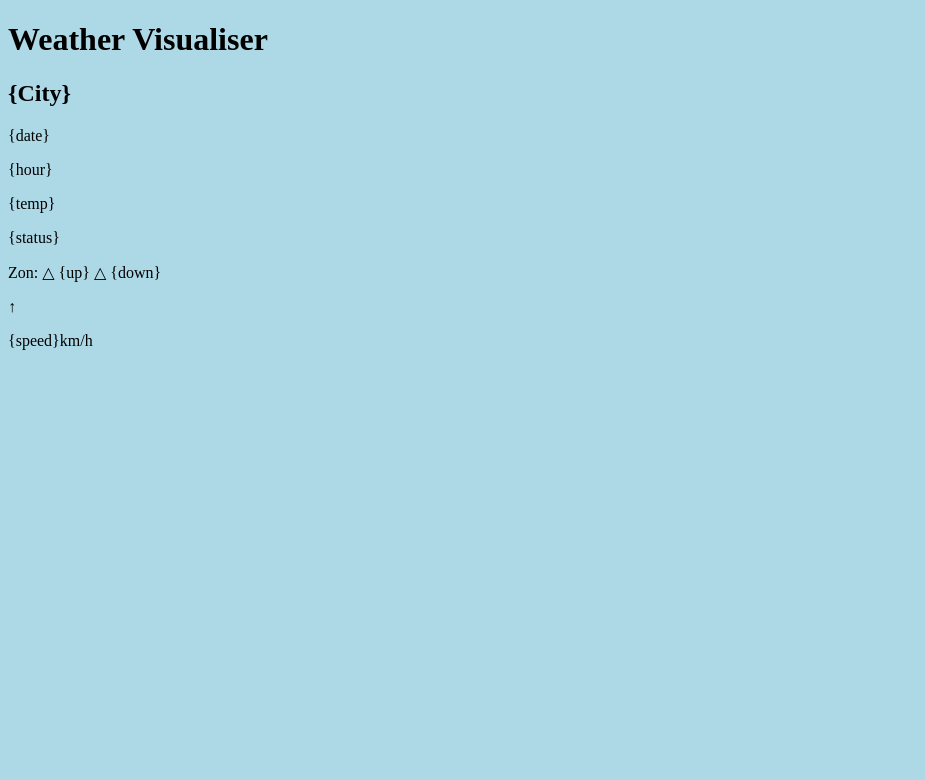
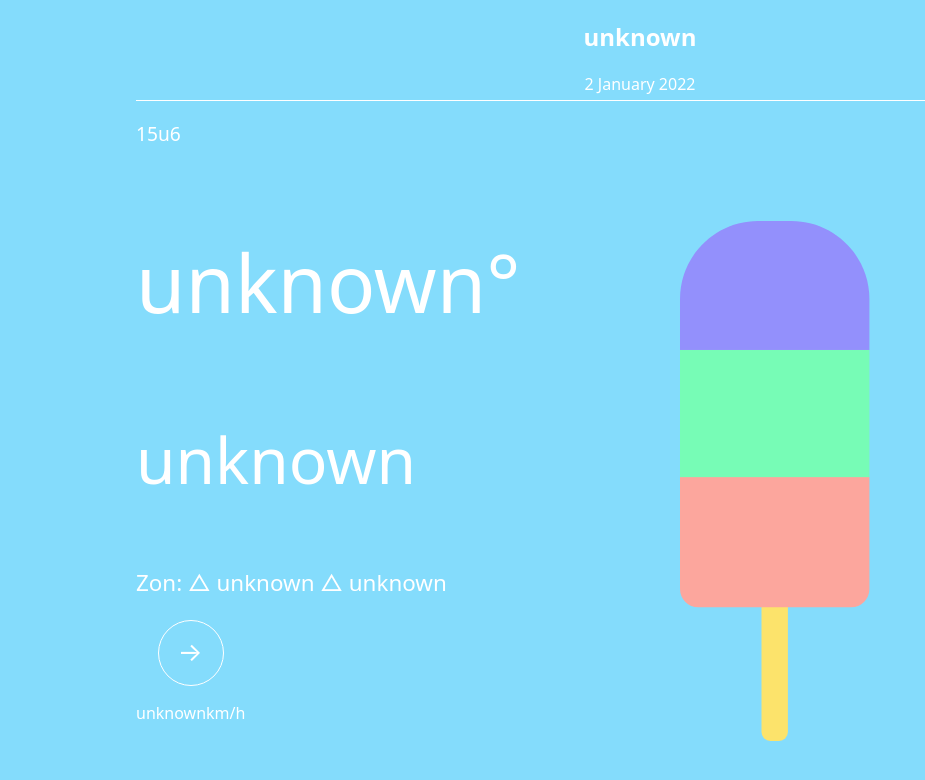
Before and after one commit to Arnhoudt/Weather-Visualiser, a plain HTML site: page index.html in a window 1280 px wide. Shown: the whole page, without its empty margins (0-925 px from the left). Drawn offline with Linux system fonts and the light colour scheme; no server answers.

Commit message:
added style to the page

```diff
--- a/index.html
+++ b/index.html
@@ -19,7 +19,7 @@
         <section id="weather">
             <div id="weatherData">
                 <p id="currentHour">{hour}</p>
-                <p id="currentTemp">{temp}</p>
+                <p id="temp"><span id="currentTemp">{temp}</span>°</p>
                 <p id="currentStatus">{status}</p>
                 <p id="currentSun">Zon: &#9651; <span id="currentSunUp">{up}</span> &#9651; <span id="currentSunDown">{down}</span></p>
                 <div id="currentWind">
@@ -29,8 +29,14 @@
                     <p><span id="currentWindSpeed">{speed}</span>km/h</p>
                 </div>
             </div>
-            <div id="iceLolly">
-
+            <div id="icelollyWrapper">
+                <svg id="icelolly" xmlns="http://www.w3.org/2000/svg" viewBox="0 0 527.6 1448.44"><defs><style>.hidden{display:none}.red{fill:#fca69d;}.stick{fill:#fce36b;}.purple{fill:#9390fc;}.green{fill:#77fcb6;}</style></defs><g id="Layer_1-2">
+                    <rect class="stick" x="227.01" y="700.8" width="73.59" height="747.64" rx="25" ry="25"/>
+                    <path class="red" d="M0,713.3H527.6v311.7c0,28.16-22.86,51.02-51.02,51.02H51.02C22.86,1076.02,0,1053.16,0,1025v-311.7H0Z"/>
+                    <path class="purple" d="M217.46,0h92.68c120.02,0,217.46,97.44,217.46,217.46v141.79H0V217.46C0,97.44,97.44,0,217.46,0Z"/>
+                    <rect class="green" y="359.25" width="527.6" height="354.19"/>
+                    </g>
+                </svg>
             </div>
         </section>
     </main>
--- a/script.js
+++ b/script.js
@@ -32,7 +32,6 @@
     }
 
     const updateView = () => {
-        console.log(weatherData.date.getYear())
         $cityName.textContent = weatherData.cityName
         $currentDate.textContent = `${weatherData.date.getDay()} ${monthName(weatherData.date.getMonth())} ${1900+weatherData.date.getYear()}`
         $currentHour.textContent = `${weatherData.date.getHours()}u${weatherData.date.getMinutes()}`
@@ -42,7 +41,6 @@
         $currentSunDown.textContent = weatherData.sun.down
         $currentWindDirection.style.transform = `rotate(${weatherData.wind.direction}deg)`
         $currentWindSpeed.textContent = weatherData.wind.speed
-        console.log(weatherData)
     }
 
     const monthName = new Intl.DateTimeFormat("EN-UK", { month: "long" }).format;
@@ -70,8 +68,9 @@
 
     const updateData = async () => {
         weatherData.date = new Date()
-        await fetch("https://api.openweathermap.org/data/2.5/weather?q=gent&appid=64e7b66076bcafc8bd1808e4edf08fd8").then(r => r.json()).then(answer => {handleAPIData(answer)})
+        //await fetch("https://api.openweathermap.org/data/2.5/weather?q=gent&appid=64e7b66076bcafc8bd1808e4edf08fd8").then(r => r.json()).then(answer => {handleAPIData(answer)})
         updateView();
     }
+
     updateData()
 }
--- a/style.css
+++ b/style.css
@@ -1,7 +1,70 @@
-html, body{
-    background-color: lightblue;
+body{
+    padding: 0 10vw;
+    background-color: #84DCFC;
+    font-family: system-ui, -apple-system, BlinkMacSystemFont, 'Segoe UI', Roboto, Oxygen, Ubuntu, Cantarell, 'Open Sans', 'Helvetica Neue', sans-serif;
+    color: white;
 }
 
 #currentWindDirection{
     width: fit-content;
 }
+
+#location{
+    height: 10vh;
+    text-align: center;
+    border-bottom: 1px solid white;
+}
+#weatherData{
+    text-align: left;
+}
+
+#currentHour{
+    font-size: 1.2rem;
+}
+
+#temp{
+    font-size: 5rem;
+}
+#currentStatus{
+    font-size: 4rem;
+}
+#currentSun{
+    font-size: 1.4rem;
+}
+
+#weather{
+    height: 80vh;
+    display: flex;
+    overflow: hidden;
+}
+
+#icelollyWrapper{
+    padding-top: 15vh;
+    padding-left: 10rem;
+}
+
+#icelolly{
+    height: 100%
+}
+
+#currentWind{
+    width: fit-content;
+    display: flex;
+    flex-direction: column;
+    align-items: center;
+}
+
+#currentWindDirection{
+    font-size: 1.6rem;
+    border: 1px solid white;
+    width: 4rem;
+    height: 4rem;
+    display: flex;
+    align-items: center;
+    justify-content: center;
+    border-radius: 50%;
+}
+
+.hidden{
+    display: none
+}
```
Also changed, not shown: assets/SVG/icelolly.svg (added).
